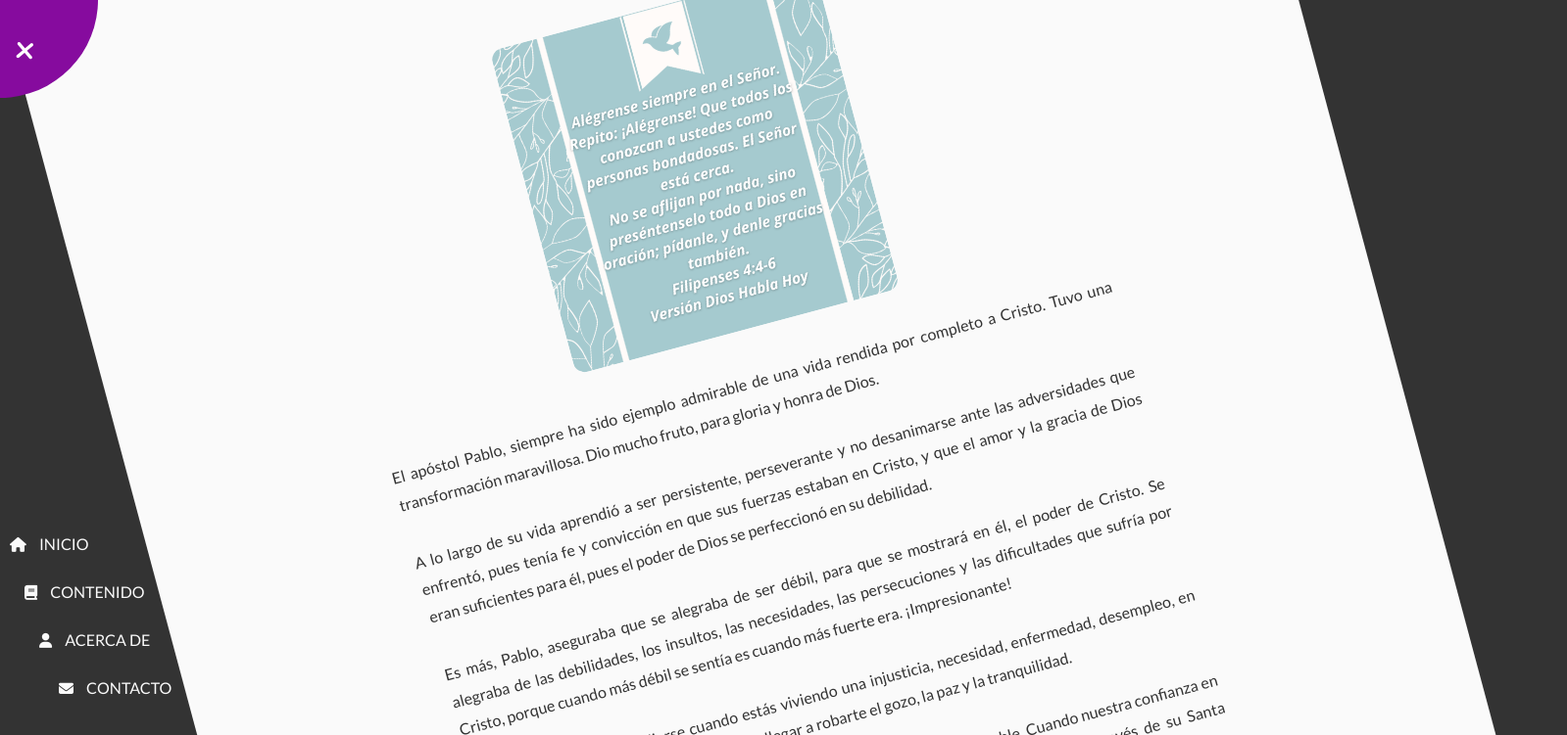
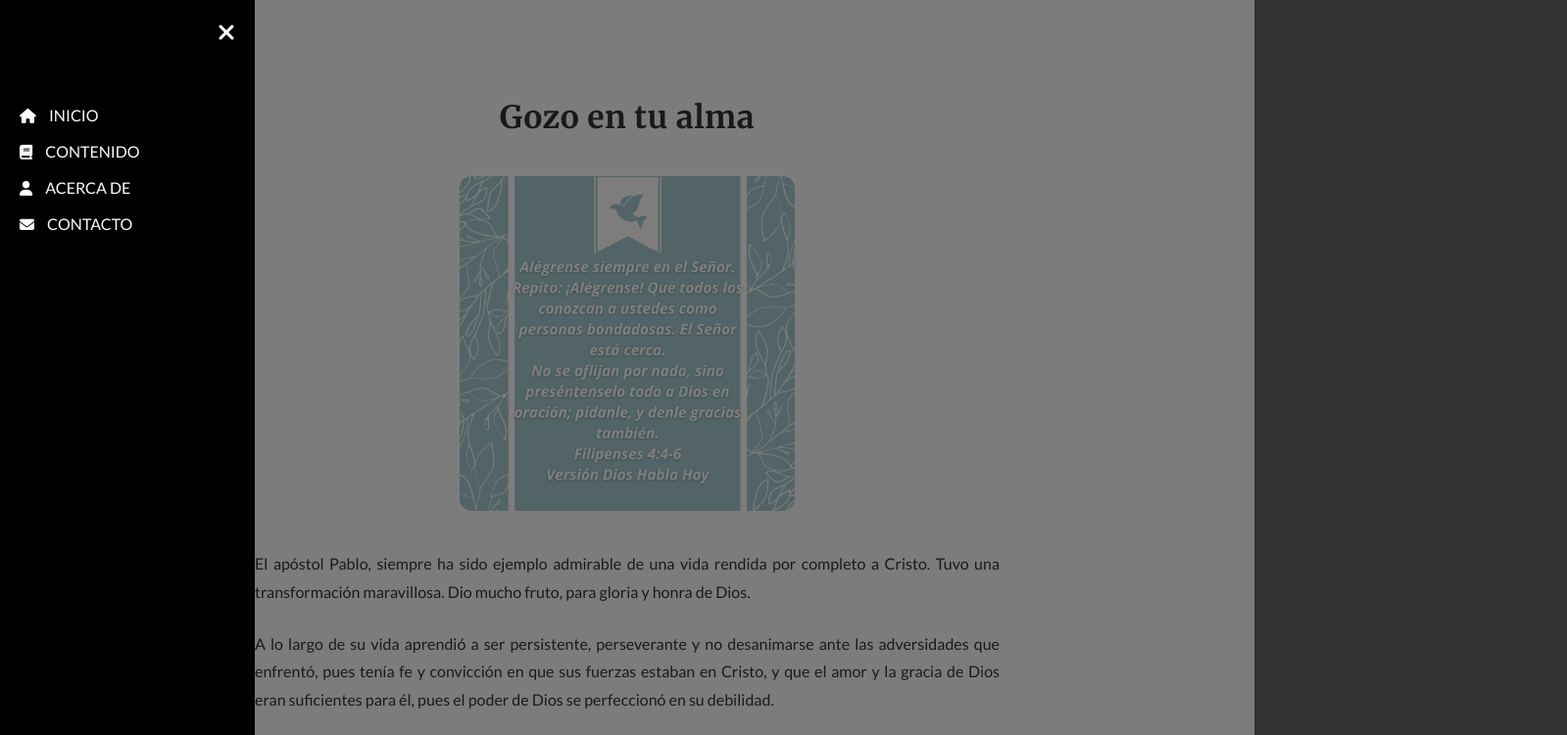
Before and after one commit to remanentejehova3311/RemanenteJehova, a plain HTML site: page gozo.html in a window 1280 px wide. Both pictures are taken after a click on the button 31 px from the left and 50 px from the top of the page. Shown: the top 751 px of the page at 98% size, 1599 px wide, since content can reach past the window. Drawn offline with Linux system fonts and the light colour scheme.

Commit message:
update menu y css

```diff
--- a/css/style.css
+++ b/css/style.css
@@ -1,11 +1,13 @@
 @import url("https://fonts.googleapis.com/css2?family=Merriweather:wght@300;400;700&display=swap");
 @import url("https://fonts.googleapis.com/css?family=Lato&display=swap");
 
-/* ========================================
-   RESET Y ESTILOS GLOBALES
-======================================== */
+/* ==================================================
+   RESET Y BASE
+================================================== */
 
-* {
+*,
+*::before,
+*::after {
   box-sizing: border-box;
   margin: 0;
   padding: 0;
@@ -14,12 +16,20 @@
 body {
   font-family: "Lato", sans-serif;
   background-color: #333;
+  color: #333;
   overflow-x: hidden;
 }
 
-/* ========================================
+/* Todas las imágenes coherentes */
+img {
+  max-width: 100%;
+  height: auto;
+  display: block;
+}
+
+/* ==================================================
    TIPOGRAFÍA
-======================================== */
+================================================== */
 
 h1,
 h2 {
@@ -29,40 +39,91 @@ h2 {
 h1 {
   font-weight: 700;
   letter-spacing: 0.5px;
+  text-align: center;
 }
 
 h2 {
   font-weight: 400;
 }
 
-/* ========================================
+/* ==================================================
    LAYOUT PRINCIPAL
-======================================== */
+================================================== */
 
 .container {
   background-color: #fafafa;
-  transform-origin: top left;
-  transition: transform 0.5s ease-in-out;
   min-height: 100vh;
   padding: 40px 20px;
   position: relative;
   z-index: 1;
 }
 
-.container.show-nav {
-  transform: rotate(-15deg);
+/* Espaciado automático entre bloques */
+.content {
+  max-width: 760px;
+  margin: 0 auto;
+  padding-top: 60px;
 }
 
-/* ========================================
-   CÍRCULO / BOTÓN
-======================================== */
+.content>*+* {
+  margin-top: 1.5rem;
+}
+
+/* ==================================================
+   SISTEMA DE IMÁGENES (UNIFICADO)
+================================================== */
+
+/* Imagen principal (portada / hero) */
+.imagen-principal img {
+  max-width: 420px;
+  margin: 0 auto;
+  border-radius: 16px;
+}
+
+/* Imagen de contenido */
+.imagen-contenido img {
+  max-width: 320px;
+  margin: 1.5rem auto;
+  border-radius: 12px;
+}
+
+/* Imagen pequeña / secundaria */
+.imagen-pequena img {
+  max-width: 180px;
+  margin: 1rem auto;
+}
+
+/* ==================================================
+   TEXTO
+================================================== */
+
+p {
+  line-height: 1.8;
+  text-align: justify;
+}
+
+ul {
+  padding-left: 1.2rem;
+}
+
+li {
+  margin-bottom: 0.75rem;
+}
+
+.cierre {
+  text-align: center;
+  font-style: italic;
+}
+
+/* ==================================================
+   CÍRCULO / BOTONES (IDENTIDAD)
+================================================== */
 
 .circle-container {
   position: fixed;
   top: -100px;
   left: -100px;
-  z-index: 1000;
-  /* siempre arriba */
+  z-index: 1200;
   pointer-events: auto;
 }
 
@@ -72,12 +133,6 @@ h2 {
   width: 200px;
   border-radius: 50%;
   position: relative;
-  transition: transform 0.5s linear;
-  pointer-events: auto;
-}
-
-.container.show-nav .circle {
-  transform: rotate(-70deg);
 }
 
 .circle button {
@@ -90,7 +145,6 @@ h2 {
   border: 0;
   font-size: 26px;
   color: #fff;
-  pointer-events: auto;
 }
 
 .circle button:focus {
@@ -107,120 +161,103 @@ h2 {
   transform-origin: top left;
 }
 
-/* ========================================
-   CONTENIDO
-======================================== */
-
-.content {
-  max-width: 760px;
-  margin: 0 auto;
-  padding-top: 60px;
-  color: #333;
+/* Estado de botones */
+#close {
+  opacity: 0;
+  pointer-events: none;
 }
 
-/* IMAGEN PRINCIPAL */
-
-.imagen-principal {
-  text-align: center;
-  margin-bottom: 3rem;
+.menu-open #close {
+  opacity: 1;
+  pointer-events: auto;
 }
 
-.imagen-principal img {
-  max-width: 400px;
-  width: 100%;
-  height: auto;
-  border-radius: 15px;
+.menu-open #open {
+  opacity: 0;
+  pointer-events: none;
 }
 
-/* TEXTO */
+/* ==================================================
+   OFF-CANVAS MENU
+================================================== */
 
-h1 {
-  text-align: center;
-  margin-bottom: 2.5rem;
+.offcanvas {
+  position: fixed;
+  top: 0;
+  left: 0;
+  width: 260px;
+  height: 100vh;
+  background: #000;
+  transform: translateX(-100%);
+  transition: transform 0.3s ease;
+  z-index: 1000;
+  padding: 90px 20px 20px;
 }
 
-p {
-  line-height: 1.8;
-  margin-bottom: 2rem;
-  text-align: justify;
-}
-
-ul {
-  margin: 2rem 0 3rem;
-  padding-left: 1.2rem;
-}
-
-li {
-  margin-bottom: 1rem;
-}
-
-.cierre {
-  text-align: center;
-  font-style: italic;
-}
-
-/* ========================================
-   NAVEGACIÓN
-======================================== */
-
-nav {
-  position: fixed;
-  bottom: 40px;
-  left: 0;
-  z-index: 100;
-}
-
-nav ul {
-  list-style-type: none;
-  padding-left: 10px;
-}
-
-nav ul li {
-  text-transform: uppercase;
-  color: #fff;
-  margin: 30px 0;
-  transform: translateX(-100%);
-  transition: transform 0.4s ease-in;
-}
-
-nav ul li i {
-  font-size: 15px;
-  margin-right: 10px;
-}
-
-nav ul li+li {
-  margin-left: 15px;
-  transform: translateX(-150%);
-}
-
-nav ul li+li+li {
-  margin-left: 30px;
-  transform: translateX(-200%);
-}
-
-nav ul li+li+li+li {
-  margin-left: 50px;
-  transform: translateX(-250%);
-}
-
-.container.show-nav+#menu-container nav li {
+.offcanvas.active {
   transform: translateX(0);
 }
 
-nav a {
+/* Botón X dentro del menú */
+.menu-close {
+  position: absolute;
+  top: 20px;
+  right: 20px;
+  background: transparent;
+  border: none;
+  color: #fff;
+  font-size: 24px;
+  cursor: pointer;
+}
+
+/* Lista del menú */
+.offcanvas-menu {
+  list-style: none;
+  padding: 0;
+}
+
+.offcanvas-menu li {
+  margin: 18px 0;
+  text-transform: uppercase;
+}
+
+.offcanvas-menu i {
+  margin-right: 10px;
+  font-size: 15px;
+}
+
+.offcanvas-menu a {
   color: #fafafa;
   text-decoration: none;
-  transition: all 0.5s;
+  transition: color 0.3s ease;
 }
 
-nav a:hover {
+.offcanvas-menu a:hover {
   color: #ff7979;
-  font-weight: bold;
 }
 
-/* ========================================
+/* ==================================================
+   OVERLAY
+================================================== */
+
+.overlay {
+  position: fixed;
+  inset: 0;
+  background: rgba(0, 0, 0, 0.5);
+  opacity: 0;
+  pointer-events: none;
+  transition: opacity 0.3s ease;
+  z-index: 900;
+}
+
+.overlay.active {
+  opacity: 1;
+  pointer-events: all;
+}
+
+/* ==================================================
    FOOTER
-======================================== */
+================================================== */
 
 footer {
   text-align: center;
@@ -228,74 +265,31 @@ footer {
   padding: 30px 20px;
 }
 
-/* ========================================
-   RESPONSIVE – TABLET Y MÓVIL
-======================================== */
+/* ==================================================
+   RESPONSIVE
+================================================== */
 
 @media (max-width: 768px) {
-
-  /* rotación más suave */
-  .container.show-nav {
-    transform: rotate(-10deg);
-    pointer-events: none;
-    /* evita bloquear scroll */
-  }
-
-  /* mantener botón funcional */
-  .circle-container,
-  .circle,
-  .circle button {
-    pointer-events: auto;
-  }
-
-  /* menú ocupa toda la altura y puede scrollear */
-  nav {
-    top: 0;
-    bottom: auto;
-    height: 100vh;
-    padding-top: 140px;
-    overflow-y: auto;
-  }
-
-  nav ul {
-    padding-bottom: 80px;
+  .content {
+    padding-top: 40px;
   }
 }
 
-/* ========================================
-   RESPONSIVE – MÓVIL PEQUEÑO
-======================================== */
-
 @media (max-width: 480px) {
-
-  .container.show-nav {
-    transform: rotate(-7deg);
-  }
-
-  .content {
-    padding-top: 30px;
-    padding-left: 10px;
-    padding-right: 10px;
-  }
 
   p,
   li {
     font-size: 14px;
   }
 
-  nav ul li {
-    margin: 15px 0;
-    font-size: 14px;
+  .imagen-principal img {
+    max-width: 100%;
   }
 
-  nav {
-    bottom: 20px;
+  .imagen-contenido img {
+    max-width: 90%;
   }
 }
-
-/* ========================================
-   RESPONSIVE – MUY PEQUEÑO
-======================================== */
 
 @media (max-width: 360px) {
   .circle button {
--- a/js/menu.js
+++ b/js/menu.js
@@ -2,5 +2,35 @@ fetch("partials/menu.html")
     .then(res => res.text())
     .then(html => {
         document.getElementById("menu-container").innerHTML = html;
+        initMenu();
     })
-    .catch(err => console.error("Error cargando menú:", err));
+    .catch(err => console.error(err));
+
+function initMenu() {
+    const openBtn = document.getElementById("open");
+    const closeBtn = document.getElementById("close");
+    const closeInsideBtn = document.querySelector(".menu-close");
+    const offcanvas = document.querySelector(".offcanvas");
+    const overlay = document.getElementById("overlay");
+
+    if (!openBtn || !closeBtn || !offcanvas) {
+        console.error("Elementos del menú no encontrados");
+        return;
+    }
+
+    openBtn.addEventListener("click", () => {
+        offcanvas.classList.add("active");
+        overlay.classList.add("active");
+        document.body.classList.add("menu-open");
+    });
+
+    closeBtn.addEventListener("click", closeMenu);
+    overlay.addEventListener("click", closeMenu);
+    closeInsideBtn.addEventListener("click", closeMenu);
+
+    function closeMenu() {
+        offcanvas.classList.remove("active");
+        overlay.classList.remove("active");
+        document.body.classList.remove("menu-open");
+    }
+}
--- a/partials/menu.html
+++ b/partials/menu.html
@@ -1,8 +1,14 @@
-<nav>
-  <ul>
+<nav class="offcanvas">
+  <button class="menu-close" aria-label="Cerrar menú">
+    <i class="fas fa-times"></i>
+  </button>
+
+  <ul class="offcanvas-menu">
     <li><a href="index.html"><i class="fas fa-home"></i> Inicio</a></li>
     <li><a href="contenido.html"><i class="fas fa-book"></i> Contenido</a></li>
     <li><a href="acercade.html"><i class="fas fa-user"></i> Acerca de</a></li>
     <li><a href="contacto.html"><i class="fas fa-envelope"></i> Contacto</a></li>
   </ul>
 </nav>
+
+<div class="overlay" id="overlay"></div>
```
